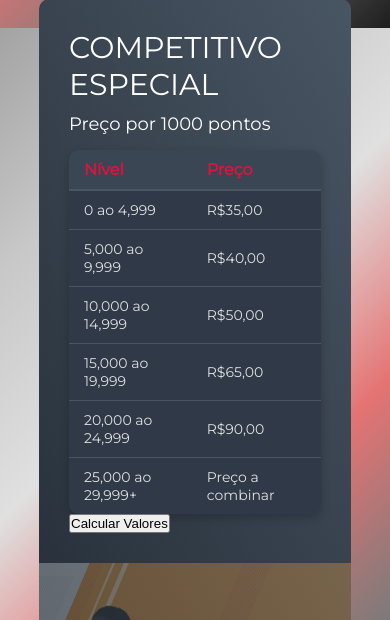
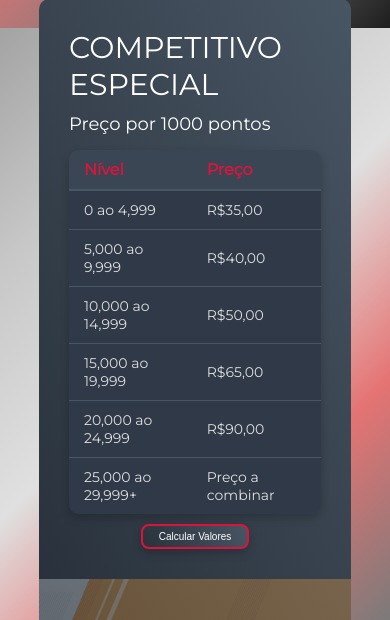
Before and after one commit to sauloPadilha/ELOJOBCS2, a PHP site: page / in a window 390 px wide. Shown: the part 5880-6500 px from the top of the page. Run offline with PHP 8.4, Linux system fonts and the light colour scheme.

Commit message:
Add files via upload

```diff
--- a/app.js
+++ b/app.js
@@ -52,6 +52,12 @@ let desiredPoints = null;
 let currentLevel = null;
 let desiredLevel = null;
 
+function showPlaceOrderButton(orderLink, buttonId) {
+    const placeOrderButton = document.getElementById(buttonId);
+    placeOrderButton.href = orderLink;
+    placeOrderButton.style.display = "inline-block";
+}
+
 document.querySelectorAll("#currentPoints img").forEach((img) => {
     img.addEventListener("click", () => {
         document.querySelectorAll("#currentPoints img").forEach((img) => img.classList.remove("selected"));
@@ -92,6 +98,7 @@ function calculateCE() {
     if (currentPoints === null || desiredPoints === null) return;
     if (currentPoints >= desiredPoints) {
         document.getElementById("resultCE").textContent = "Os pontos desejados devem ser maiores que os pontos atuais.";
+        document.getElementById("placeOrderCE").style.display = "none";
         return;
     }
 
@@ -101,7 +108,7 @@ function calculateCE() {
         { max: 14999, price: 50 },
         { max: 19999, price: 65 },
         { max: 24999, price: 90 },
-		{ max: 25000, price: 120 },
+        { max: 25000, price: 120 },
     ];
 
     let totalPrice = 0;
@@ -110,16 +117,23 @@ function calculateCE() {
         totalPrice += range ? range.price : 0;
     }
 
-    document.getElementById("resultCE").textContent = `Valor total: R$${totalPrice.toLocaleString("pt-BR", {
+    const formattedPrice = totalPrice.toLocaleString("pt-BR", {
         minimumFractionDigits: 2,
         maximumFractionDigits: 2,
-    })}`;
+    });
+
+    document.getElementById("resultCE").textContent = `Valor total: R$${formattedPrice}`;
+
+	const orderLink = `https://api.whatsapp.com/send?phone=5511960203264&text=Ol%C3%A1,%20estou%20entrando%20em%20contato%20para%20solicitar%20o%20servi%C3%A7o%20de%20BOOST%20na%20minha%20conta.%20Atualmente,%20estou%20com%20${currentPoints}%20pontos%20e%20desejo%20alcan%C3%A7ar%20${desiredPoints}%20pontos.%20O%20valor%20total%20do%20servi%C3%A7o%20%C3%A9%20de%20R$${formattedPrice}.%20Aguardo%20mais%20informa%C3%A7%C3%B5es%20e%20instru%C3%A7%C3%B5es%20para%20prosseguir.%20Obrigado!`;
+
+    showPlaceOrderButton(orderLink, "placeOrderCE");
 }
 
 function calculateGC() {
     if (currentLevel === null || desiredLevel === null) return;
     if (currentLevel >= desiredLevel) {
         document.getElementById("resultGC").textContent = "O nível desejado deve ser maior que o nível atual.";
+        document.getElementById("placeOrderGC").style.display = "none";
         return;
     }
 
@@ -132,10 +146,16 @@ function calculateGC() {
         else totalPrice += 130;
     }
 
-    document.getElementById("resultGC").textContent = `Valor total: R$${totalPrice.toLocaleString("pt-BR", {
+    const formattedPrice = totalPrice.toLocaleString("pt-BR", {
         minimumFractionDigits: 2,
         maximumFractionDigits: 2,
-    })}`;
+    });
+
+    document.getElementById("resultGC").textContent = `Valor total: R$${formattedPrice}`;
+
+	const orderLink = `https://api.whatsapp.com/send?phone=5511960203264&text=Ol%C3%A1,%20estou%20entrando%20em%20contato%20para%20solicitar%20o%20servi%C3%A7o%20de%20BOOST%20para%20minha%20conta.%20Atualmente,%20estou%20no%20Level%20${currentLevel}%20e%20desejo%20alcan%C3%A7ar%20o%20Level%20${desiredLevel}.%20O%20valor%20total%20do%20servi%C3%A7o%20%C3%A9%20de%20R$${formattedPrice}.%20Aguardo%20mais%20informa%C3%A7%C3%B5es%20e%20instru%C3%A7%C3%B5es%20para%20prosseguir.%20Obrigado!`;
+
+    showPlaceOrderButton(orderLink, "placeOrderGC");
 }
 
 function resetModal() {
@@ -148,6 +168,9 @@ function resetModal() {
 
     document.getElementById("resultCE").textContent = "";
     document.getElementById("resultGC").textContent = "";
+
+    document.getElementById("placeOrderCE").style.display = "none";
+    document.getElementById("placeOrderGC").style.display = "none";
 }
 
 const modal = document.getElementById("calculationModal");
--- a/index.html
+++ b/index.html
@@ -308,6 +308,7 @@
             </div>
 
             <p id="resultCE"></p>
+            <a id="placeOrderCE" href="#" target="_blank" class="place-order-btn" style="display: none;">FAZER PEDIDO</a>
         </div>
 
         <div id="gamersclub-section" class="calculation-section" style="display: none;">
@@ -364,6 +365,7 @@
             </div>
 
             <p id="resultGC"></p>
+            <a id="placeOrderGC" href="#" target="_blank" class="place-order-btn" style="display: none;">FAZER PEDIDO</a>
         </div>
     </div>
 </div>
--- a/style.css
+++ b/style.css
@@ -576,6 +576,49 @@ p {
     transform: scale(1.1);
 }
 
+.open-modal {
+    display: inline-block;
+    background-image: linear-gradient(60deg, #29323c 0%, #485563 100%);
+    color: white;
+    font-size: 1.2rem;
+    font-weight: 500;
+    padding: 6px 20px;
+    border: 2px solid crimson;
+    border-radius: 8px;
+    text-align: center;
+    text-decoration: none;
+    cursor: pointer;
+    transition: background-color 0.3s ease, transform 0.3s ease, box-shadow 0.3s ease;
+    box-shadow: 0 4px 10px rgba(0, 0, 0, 0.2);
+    margin: 10px auto 0;
+    position: relative;
+}
+
+.open-modal:hover {
+    background-color: crimson;
+    color: white;
+    transform: scale(1.05);
+    box-shadow: 0 6px 12px rgba(0, 0, 0, 0.3);
+}
+
+.open-modal:active {
+    transform: scale(0.98);
+    box-shadow: 0 2px 6px rgba(0, 0, 0, 0.2);
+}
+
+.level-selection {
+    display: flex;
+    flex-direction: column;
+    align-items: center;
+}
+
+@media (max-width: 768px) {
+    .open-modal {
+        font-size: 1rem;
+        padding: 5px 16px;
+    }
+}
+
 .modal {
     display: none;
     position: fixed;
```
Also changed, not shown: other parts of style.css (+28 -1 lines).
